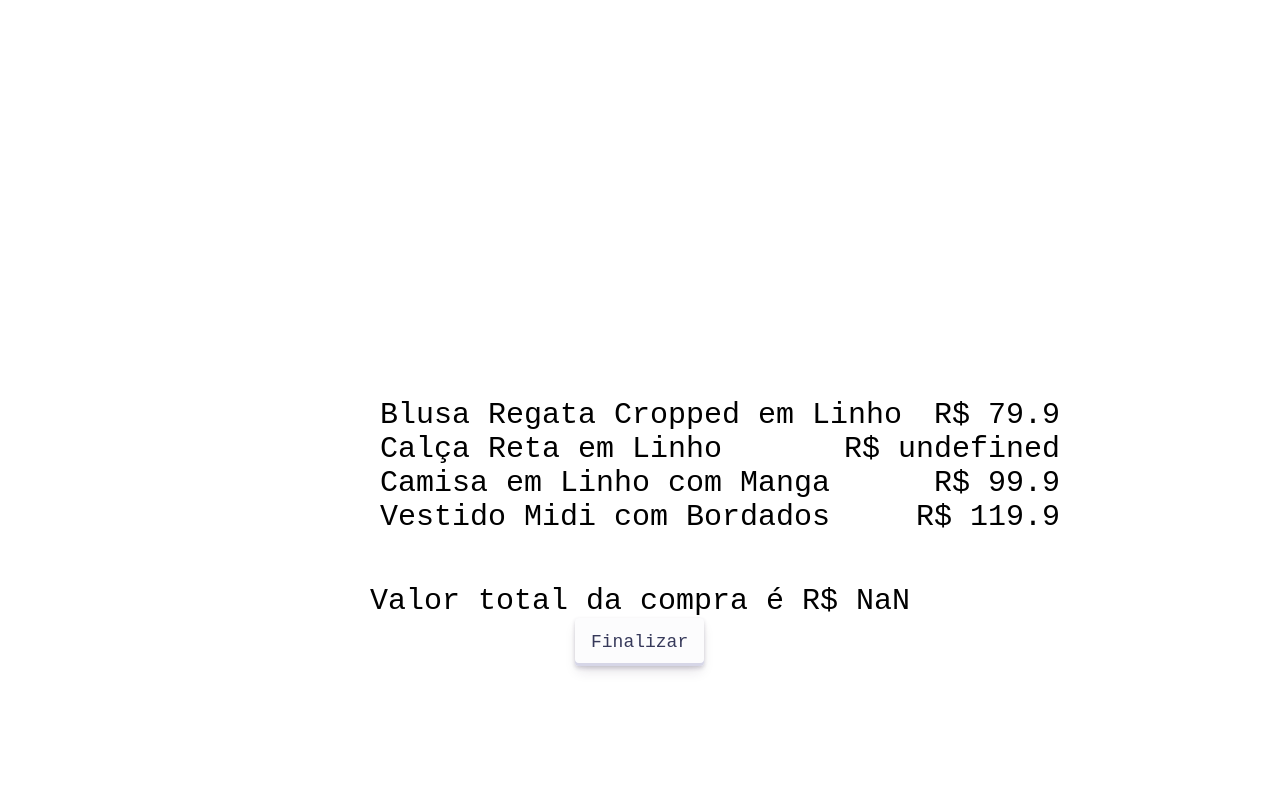
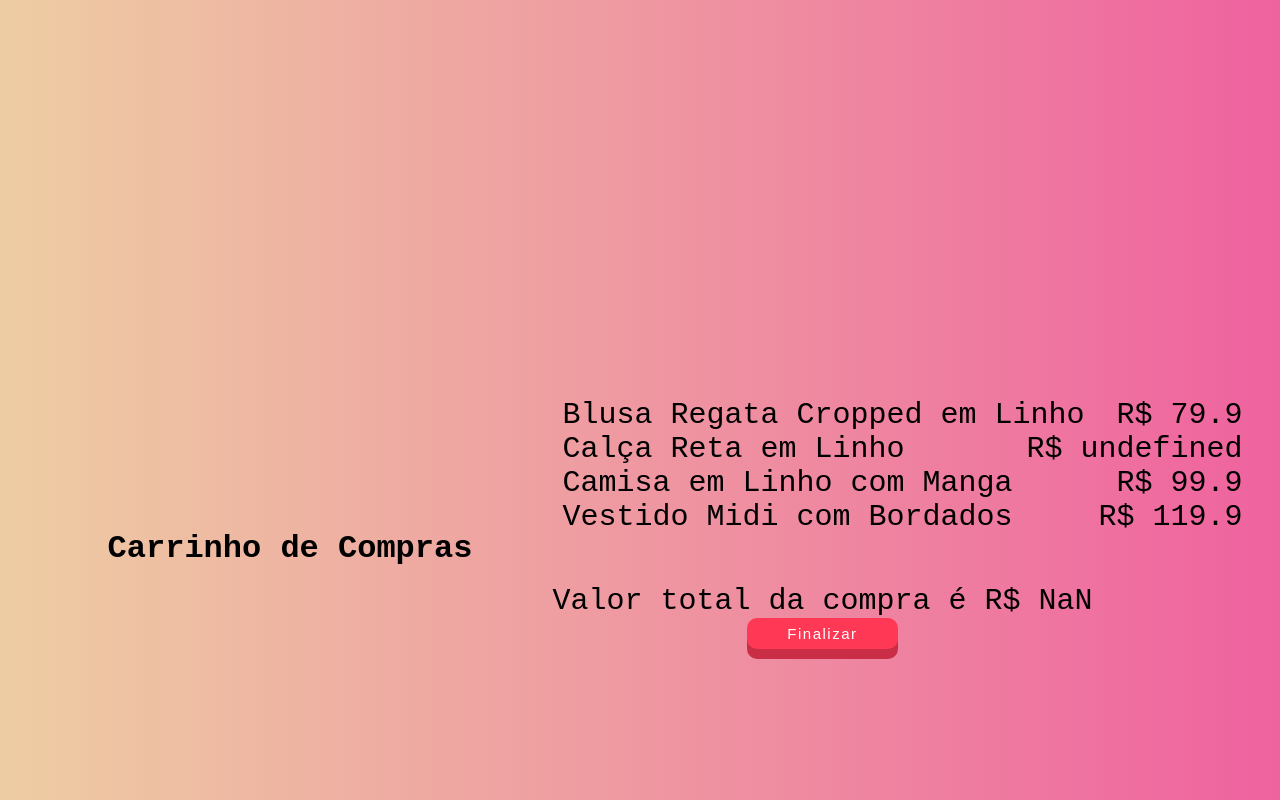
Before and after one commit to Kenzie-Academy-Brasil-Developers/m1-entrega-carrinho-de-compras-JennyferLima, a plain HTML site: page index.html in a window 1280 px wide. Shown: the top 800 px of the page. Drawn offline with Linux system fonts and the light colour scheme.

Commit message:
Segundo envio

```diff
--- a/index.css
+++ b/index.css
@@ -5,8 +5,12 @@ body {
     align-items: center;
     justify-content: center;
     font-family: "JetBrains Mono",monospace;
+    background: #eecda3;
+    background: -webkit-linear-gradient(to right, #eecda3, #ef629f);
+    background: linear-gradient(to right, #eecda3, #ef629f);
+    min-height: 100vh;
+}
 
-}
 
 .main {
 
@@ -39,46 +43,26 @@ li {
 }
 
 button {
-    align-items: center;
-    appearance: none;
-    background-color: #FCFCFD;
-    border-radius: 4px;
-    border-width: 0;
-    box-shadow: rgba(45, 35, 66, 0.2) 0 2px 4px,rgba(45, 35, 66, 0.15) 0 7px 13px -3px,#D6D6E7 0 -3px 0 inset;
-    box-sizing: border-box;
-    color: #36395A;
+    padding: 7px 40px;
+    border-radius: 10px;
+    border: 0;
+    background-color: rgb(255, 56, 86);
+    letter-spacing: 1.5px;
+    font-size: 15px;
+    transition: all .3s ease;
+    box-shadow: rgb(201, 46, 70) 0px 10px 0px 0px;
+    color: hsl(0, 0%, 100%);
     cursor: pointer;
-    display: inline-flex;
-    font-family: "JetBrains Mono",monospace;
-    height: 48px;
-    justify-content: center;
-    line-height: 1;
-    list-style: none;
-    overflow: hidden;
-    padding-left: 16px;
-    padding-right: 16px;
-    position: relative;
-    text-align: left;
-    text-decoration: none;
-    transition: box-shadow .15s,transform .15s;
-    user-select: none;
-    -webkit-user-select: none;
-    touch-action: manipulation;
-    white-space: nowrap;
-    will-change: box-shadow,transform;
-    font-size: 18px;
-}
+   }
 
-.button:focus {
-    box-shadow: #D6D6E7 0 0 0 1.5px inset, rgba(45, 35, 66, 0.4) 0 2px 4px, rgba(45, 35, 66, 0.3) 0 7px 13px -3px, #D6D6E7 0 -3px 0 inset;
-}
+   button:hover {
+    box-shadow: rgb(201, 46, 70) 0px 7px 0px 0px;
+   }
 
-.button:hover {
-    box-shadow: rgba(45, 35, 66, 0.3) 0 4px 8px, rgba(45, 35, 66, 0.2) 0 7px 13px -3px, #D6D6E7 0 -3px 0 inset;
-    transform: translateY(-2px);
-}
-
-.button:active {
-    box-shadow: #D6D6E7 0 3px 7px inset;
-    transform: translateY(2px);
-}
+   button:active {
+    background-color: rgb(255, 56, 86);
+    /*50, 168, 80*/
+    box-shadow: rgb(201, 46, 70) 0px 0px 0px 0px;
+    transform: translateY(5px);
+    transition: 200ms;
+   }
--- a/index.html
+++ b/index.html
@@ -11,6 +11,8 @@
 </head>
 <body>
 
+    <h1>Carrinho de Compras</h1>
+
     <main class = "main"></main>
 
 </body>
--- a/index.js
+++ b/index.js
@@ -61,6 +61,7 @@ function addList(array){
     const total = document.createElement('span')
     total.textContent = `Valor total da compra é R$ ${soma(productsCart)}`
 
+
     const button = document.createElement('button')
     button.textContent = 'Finalizar'
 
```
